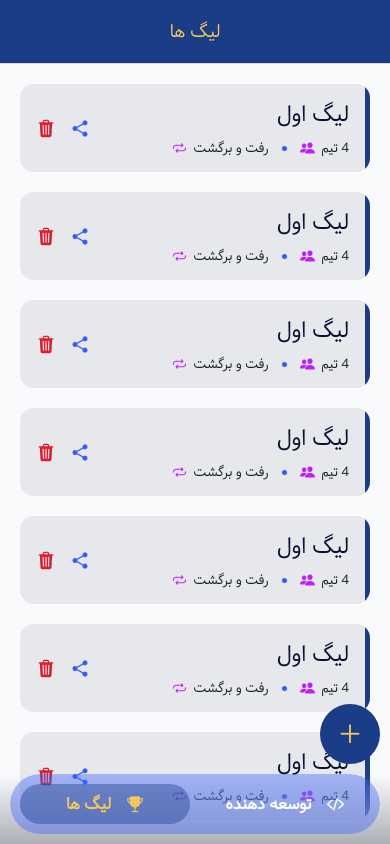
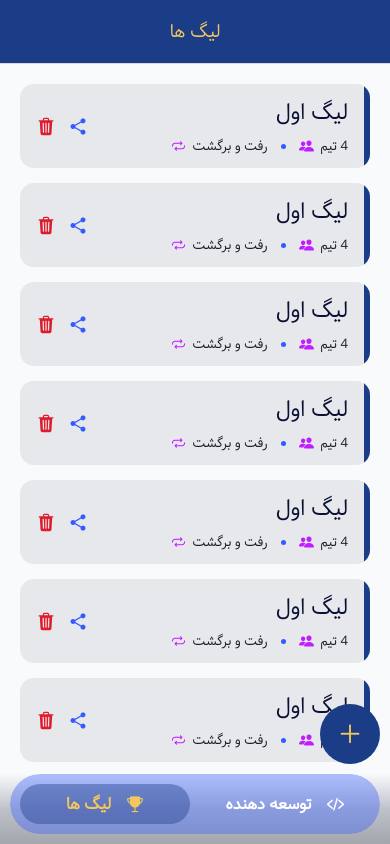
Before and after one commit to hamedghaaderi/League-builder, a React Native app: screen /LeagueList in a window 390 px wide. Built offline with nearby package versions, Linux system fonts and the light colour scheme.

Commit message:
fix: fix some styles in components.

```diff
--- a/components/leagues/league-item.js
+++ b/components/leagues/league-item.js
@@ -67,7 +67,7 @@ const styles = StyleSheet.create({
     overflow: "hidden",
   },
   rightBar: {
-    width: 5,
+    width: 6,
     height: "100%",
     backgroundColor: GlobalStyles.colors.primary,
   },
@@ -77,7 +77,7 @@ const styles = StyleSheet.create({
     gap: 30,
     alignItems: "center",
     paddingHorizontal: 16,
-    paddingVertical: 14,
+    paddingVertical: 12,
   },
   informations: {
     flex: 1,
@@ -116,6 +116,6 @@ const styles = StyleSheet.create({
   actions: {
     flexDirection: "row-reverse",
     alignItems: "center",
-    gap: 14,
+    gap: 12,
   },
 });
--- a/components/ui/tab-bar.js
+++ b/components/ui/tab-bar.js
@@ -7,7 +7,11 @@ const TabBar = ({ state, descriptors, navigation }) => {
   return (
     <>
       <LinearGradient
-        colors={["rgba(255, 255, 255, 0)", GlobalStyles.colors.gradient]}
+        colors={[
+          "rgba(255, 255, 255, 0)",
+          GlobalStyles.colors.gradient50,
+          GlobalStyles.colors.gradient100,
+        ]}
         style={styles.gradientLayer}
       />
       <View style={styles.container}>
--- a/constants/colors.js
+++ b/constants/colors.js
@@ -12,7 +12,8 @@ const GlobalStyles = {
     textPrimary: "#0A1033",
     textSecondary: "#1A1D26",
     border: "#E6E8EC",
-    gradient: "#adafb6ff",
+    gradient50: "#bfc1caff",
+    gradient100: "#a4a6adff",
     red: "#e01c2cff"
   },
 };
--- a/screens/league-list-screen.js
+++ b/screens/league-list-screen.js
@@ -72,7 +72,7 @@ const LeagueListScreen = () => {
       <Animated.View style={[styles.createButton, { transform: [{ scale }] }]}>
         <Pressable>
           <Ionicons
-            name="create"
+            name="pencil"
             size={18}
             color={GlobalStyles.colors.accent}
           />
@@ -98,7 +98,7 @@ const styles = StyleSheet.create({
     position: "relative",
   },
   content: {
-    gap: 20,
+    gap: 15,
   },
   emptyContainer: {
     flex: 1,
```
